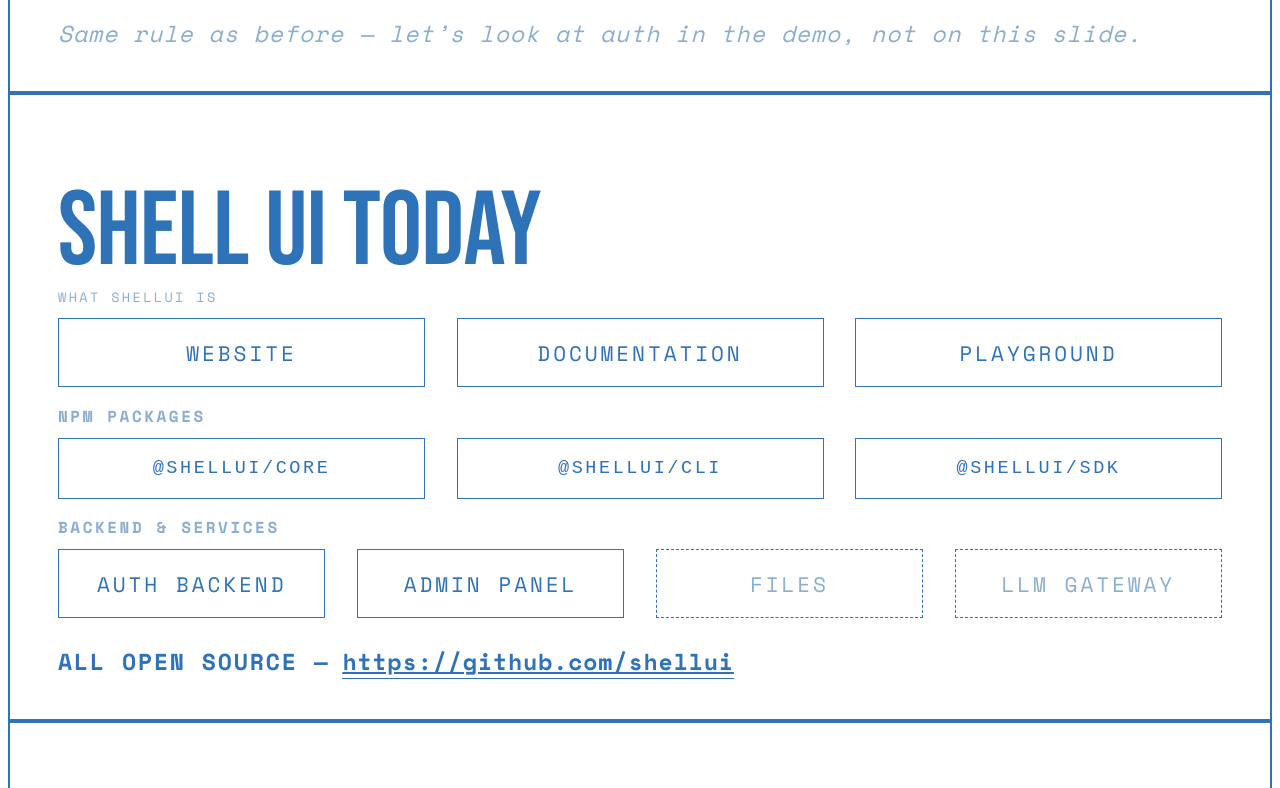
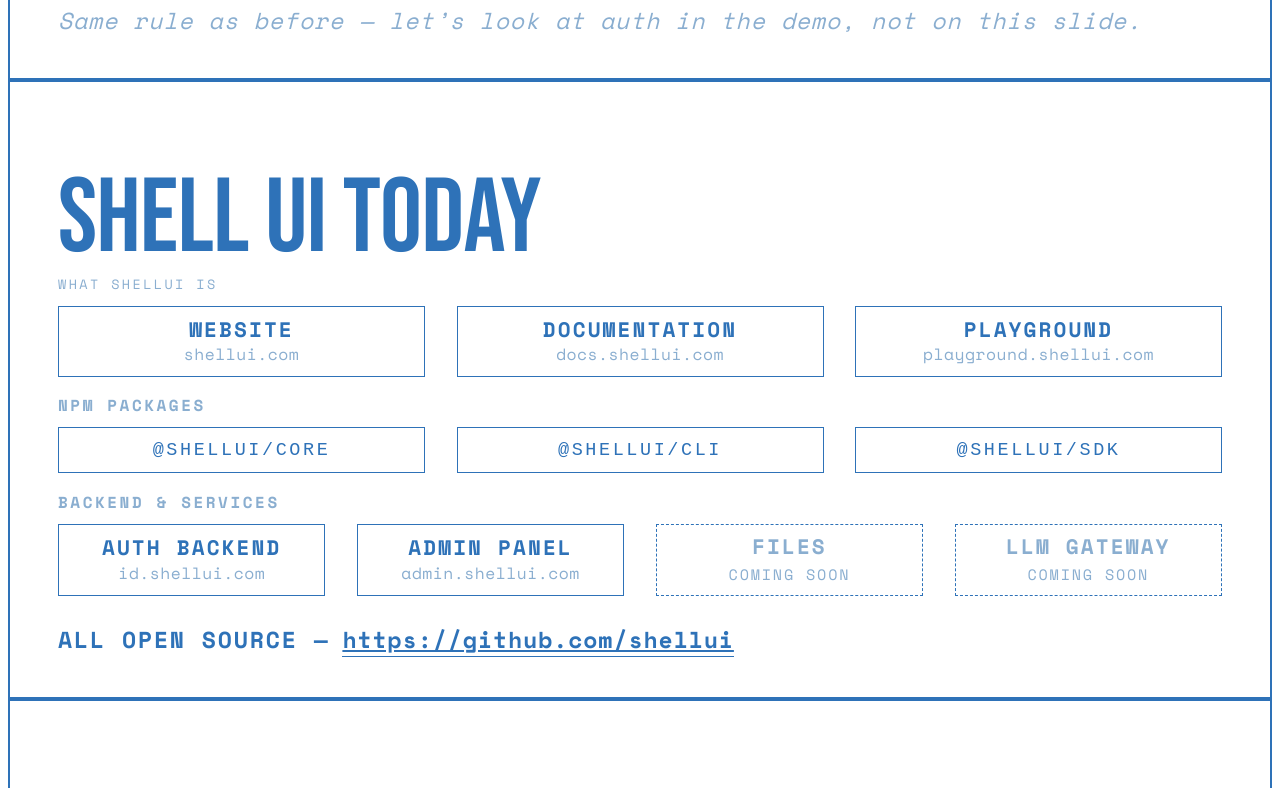
Before and after one commit to sebastienbarbier/slides, a website with bundled scripts: page 260505-vibehuus-shellui/index.html in a window 1280 px wide. Shown: the part 5815-6603 px from the top of the page. Built offline with nearby package versions, Linux system fonts and the light colour scheme; what reveal.js would draw is missing.

Commit message:
Add fragment to backend screen

```diff
--- a/260505-vibehuus-shellui/css/vibehuus-theme.css
+++ b/260505-vibehuus-shellui/css/vibehuus-theme.css
@@ -417,16 +417,71 @@
 
 .reveal .shellui-today__row .chip {
   margin: 0;
-  flex: 1 1 10em;
-  min-height: 2.5em;
+  flex: 1 1 9.5em;
+  min-height: 3.4em;
   display: flex;
+  flex-direction: column;
   align-items: center;
   justify-content: center;
+  gap: 0.22em;
+  padding: 0.5em 0.45em;
   font-size: 0.5em;
+  box-sizing: border-box;
+  text-align: center;
+}
+
+.reveal a.chip.chip--link {
+  border: 1.5px solid var(--blue);
+  text-decoration: none;
+  color: var(--blue);
+  transition:
+    background 0.15s ease,
+    border-color 0.15s ease;
+}
+
+.reveal a.chip.chip--link:hover {
+  background: var(--page);
+  border-color: var(--blue-deep);
+  color: var(--blue-deep);
+}
+
+.reveal .chip__label {
+  display: block;
+  font-weight: 700;
+  letter-spacing: 0.1em;
+  line-height: 1.1;
+  text-transform: uppercase;
+}
+
+.reveal .chip__url {
+  display: block;
+  font-size: 0.78em;
+  font-weight: 400;
+  letter-spacing: 0.03em;
+  text-transform: lowercase;
+  color: var(--blue-dim);
+  line-height: 1.2;
+}
+
+.reveal a.chip.chip--link:hover .chip__url {
+  color: var(--blue-deep);
+}
+
+.reveal .chip__meta {
+  display: block;
+  font-size: 0.72em;
+  font-weight: 400;
+  letter-spacing: 0.12em;
+  text-transform: uppercase;
+  color: var(--blue-dim);
 }
 
 .reveal .shellui-today__row--packages .chip {
   flex: 1 1 8em;
+  flex-direction: row;
+  min-height: 2.5em;
+  gap: 0;
+  padding: 0.55em 0.5em;
   font-size: 0.44em;
 }
 
@@ -438,6 +493,7 @@
 .reveal .shellui-today__row .chip--soon {
   border-style: dashed;
   color: var(--blue-dim);
+  cursor: default;
 }
 
 .reveal .shellui-today__opensource {
--- a/260505-vibehuus-shellui/index.html
+++ b/260505-vibehuus-shellui/index.html
@@ -178,9 +178,18 @@
             <p class="subtitle">What ShellUI is</p>
             <div class="shellui-today">
               <div class="shellui-today__row">
-                <span class="chip">Website</span>
-                <span class="chip">Documentation</span>
-                <span class="chip">Playground</span>
+                <a class="chip chip--link" href="https://shellui.com" target="_blank" rel="noopener noreferrer">
+                  <span class="chip__label">Website</span>
+                  <span class="chip__url">shellui.com</span>
+                </a>
+                <a class="chip chip--link" href="https://docs.shellui.com" target="_blank" rel="noopener noreferrer">
+                  <span class="chip__label">Documentation</span>
+                  <span class="chip__url">docs.shellui.com</span>
+                </a>
+                <a class="chip chip--link" href="https://playground.shellui.com" target="_blank" rel="noopener noreferrer">
+                  <span class="chip__label">Playground</span>
+                  <span class="chip__url">playground.shellui.com</span>
+                </a>
               </div>
               <p class="shellui-today__label">npm packages</p>
               <div class="shellui-today__row shellui-today__row--packages">
@@ -197,11 +206,11 @@
               <li class="talk">
                 The shell is the UI — you still need a backend for real products
               </li>
-              <li class="talk">
+              <li class="talk fragment">
                 Supabase is the popular default — ShellUI supports it out of the
                 box
               </li>
-              <li class="talk">
+              <li class="talk fragment">
                 We also ship a self-hosted Django backend for teams that need
                 deeper, custom integrations
               </li>
@@ -232,9 +241,18 @@
             <p class="subtitle">What ShellUI is</p>
             <div class="shellui-today">
               <div class="shellui-today__row">
-                <span class="chip">Website</span>
-                <span class="chip">Documentation</span>
-                <span class="chip">Playground</span>
+                <a class="chip chip--link" href="https://shellui.com" target="_blank" rel="noopener noreferrer">
+                  <span class="chip__label">Website</span>
+                  <span class="chip__url">shellui.com</span>
+                </a>
+                <a class="chip chip--link" href="https://docs.shellui.com" target="_blank" rel="noopener noreferrer">
+                  <span class="chip__label">Documentation</span>
+                  <span class="chip__url">docs.shellui.com</span>
+                </a>
+                <a class="chip chip--link" href="https://playground.shellui.com" target="_blank" rel="noopener noreferrer">
+                  <span class="chip__label">Playground</span>
+                  <span class="chip__url">playground.shellui.com</span>
+                </a>
               </div>
               <p class="shellui-today__label">npm packages</p>
               <div class="shellui-today__row shellui-today__row--packages">
@@ -244,10 +262,22 @@
               </div>
               <p class="shellui-today__label">Backend &amp; services</p>
               <div class="shellui-today__row">
-                <span class="chip">Auth backend</span>
-                <span class="chip">Admin panel</span>
-                <span class="chip chip--soon">Files</span>
-                <span class="chip chip--soon">LLM Gateway</span>
+                <a class="chip chip--link" href="https://id.shellui.com" target="_blank" rel="noopener noreferrer">
+                  <span class="chip__label">Auth backend</span>
+                  <span class="chip__url">id.shellui.com</span>
+                </a>
+                <a class="chip chip--link" href="https://admin.shellui.com" target="_blank" rel="noopener noreferrer">
+                  <span class="chip__label">Admin panel</span>
+                  <span class="chip__url">admin.shellui.com</span>
+                </a>
+                <span class="chip chip--soon">
+                  <span class="chip__label">Files</span>
+                  <span class="chip__meta">coming soon</span>
+                </span>
+                <span class="chip chip--soon">
+                  <span class="chip__label">LLM Gateway</span>
+                  <span class="chip__meta">coming soon</span>
+                </span>
               </div>
             </div>
             <p class="shellui-today__opensource">
```
